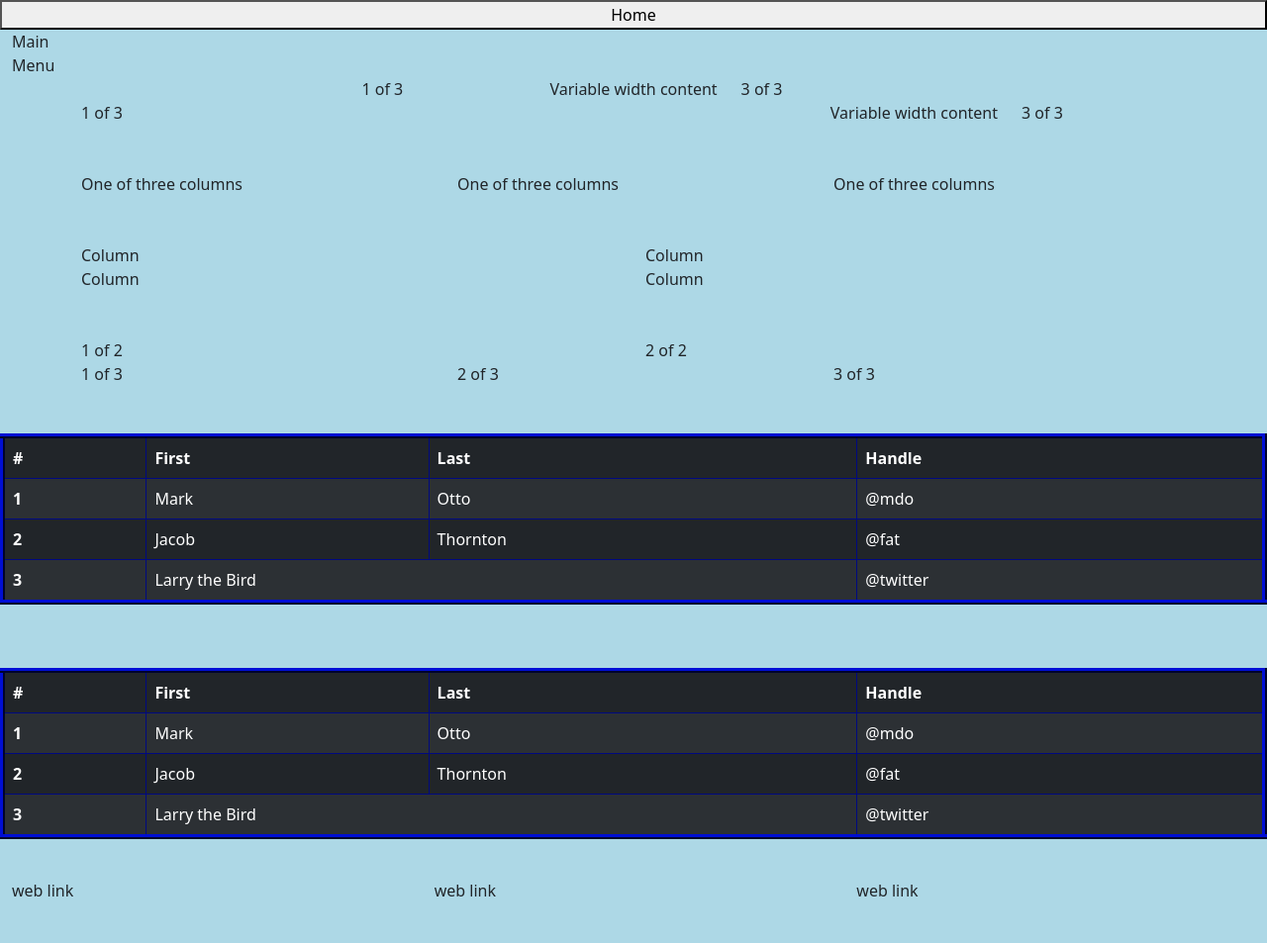
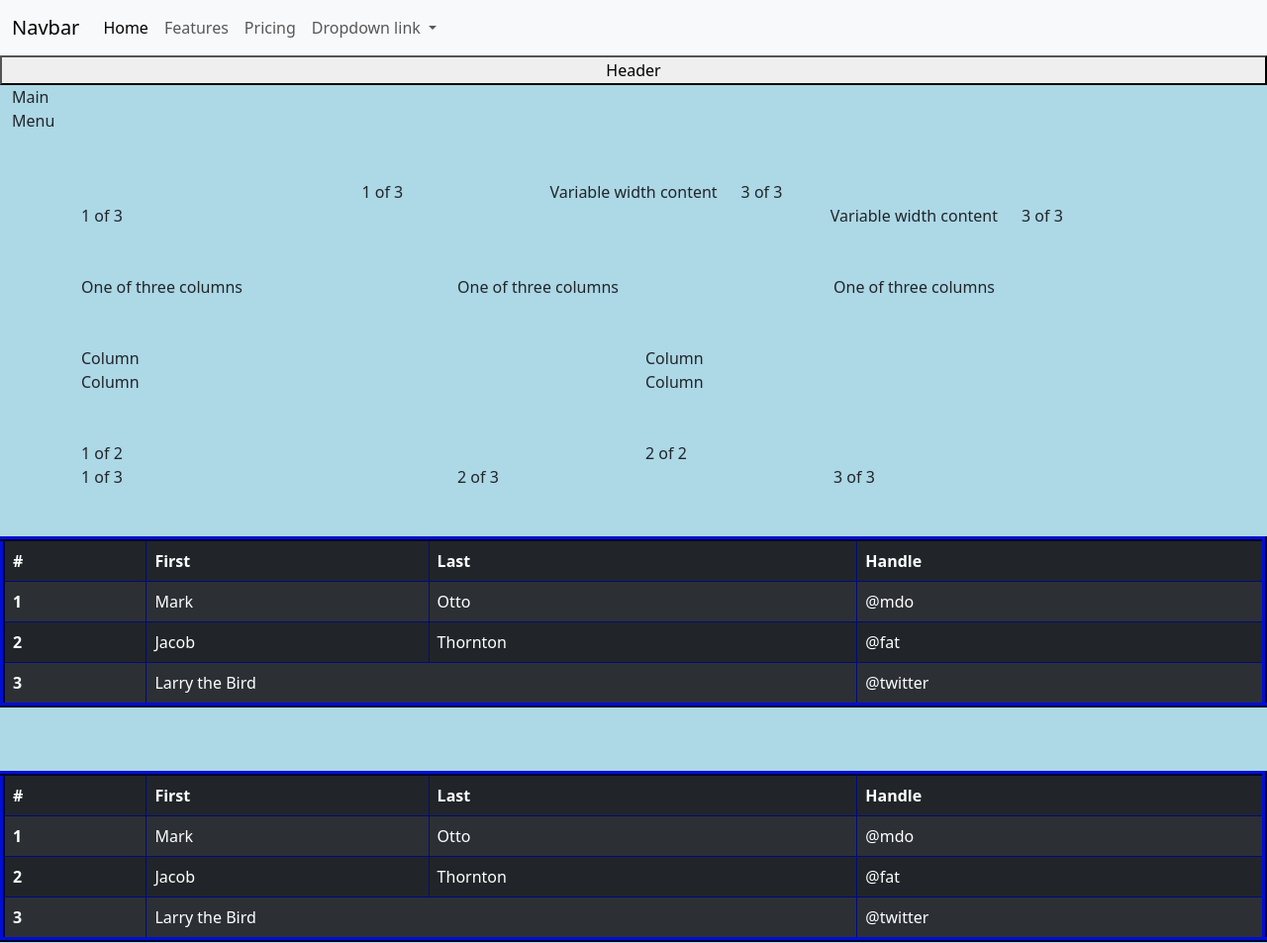
Before and after one commit to michaelg85/307.6lab, a plain HTML site: page index.html in a window 1280 px wide. Shown: the top 953 px of the page at 99% size. Drawn offline with nearby package versions, Linux system fonts and the light colour scheme.

Commit message:
added nav bar

```diff
--- a/index.html
+++ b/index.html
@@ -36,10 +36,43 @@
         </div>
     </div> -->
 
-    <!-- home button -->
+    <!-- nav bar -->
+    <nav class="navbar navbar-expand-lg bg-body-tertiary">
+        <div class="container-fluid">
+          <a class="navbar-brand" href="#">Navbar</a>
+          <button class="navbar-toggler" type="button" data-bs-toggle="collapse" data-bs-target="#navbarNavDropdown" aria-controls="navbarNavDropdown" aria-expanded="false" aria-label="Toggle navigation">
+            <span class="navbar-toggler-icon"></span>
+          </button>
+          <div class="collapse navbar-collapse" id="navbarNavDropdown">
+            <ul class="navbar-nav">
+              <li class="nav-item">
+                <a class="nav-link active" aria-current="page" href="#">Home</a>
+              </li>
+              <li class="nav-item">
+                <a class="nav-link" href="#">Features</a>
+              </li>
+              <li class="nav-item">
+                <a class="nav-link" href="#">Pricing</a>
+              </li>
+              <li class="nav-item dropdown">
+                <a class="nav-link dropdown-toggle" href="#" role="button" data-bs-toggle="dropdown" aria-expanded="false">
+                  Dropdown link
+                </a>
+                <ul class="dropdown-menu">
+                  <li><a class="dropdown-item" href="#">Action</a></li>
+                  <li><a class="dropdown-item" href="#">Another action</a></li>
+                  <li><a class="dropdown-item" href="#">Something else here</a></li>
+                </ul>
+              </li>
+            </ul>
+          </div>
+        </div>
+      </nav>
+
+         <!-- home button -->
     <div class="container-fluid">
         <div class="row">
-            <button type="button">Home</button>
+            <button type="button">Header</button>
         </div>
     </div>
 
@@ -48,7 +81,7 @@
         <div class="row">
             <div class="col-lg-1">Main Menu</div>
         </div>
-    </div>
+    </div><br><br>
 
     <!-- Header -->
     <div class="container">
```
